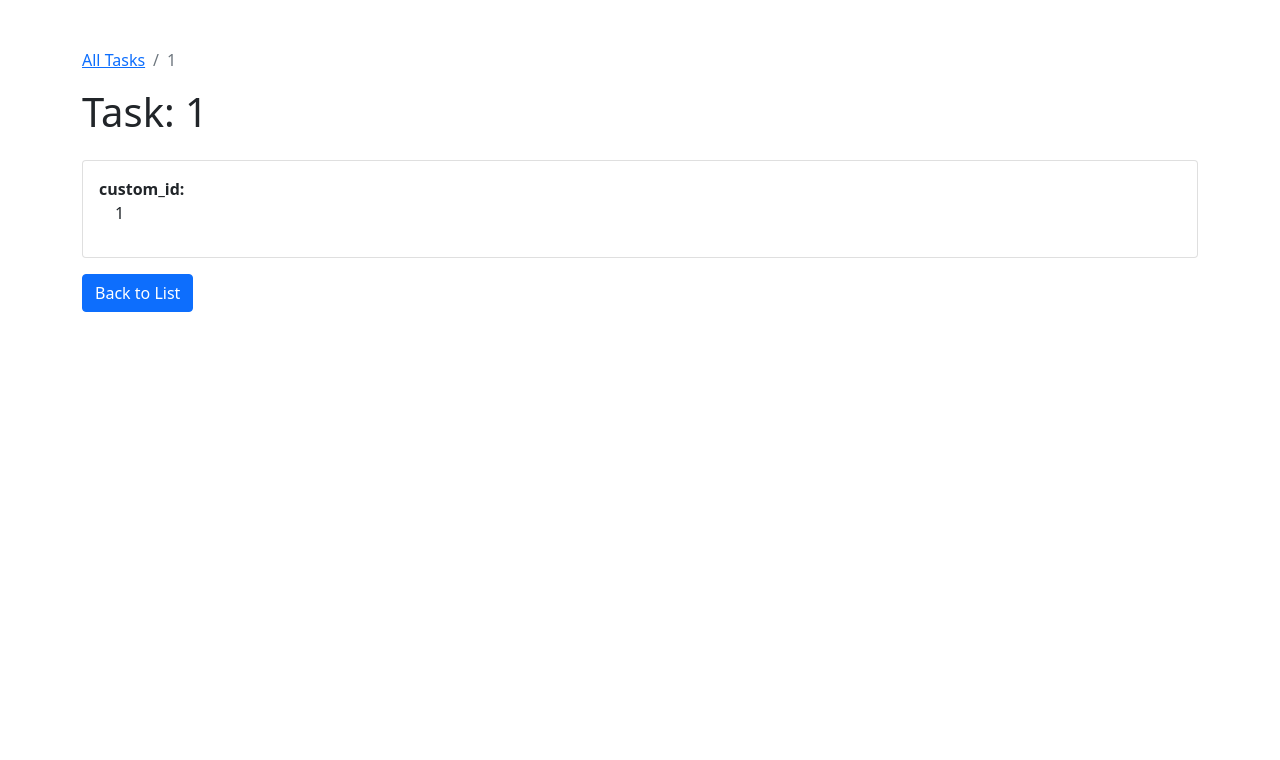
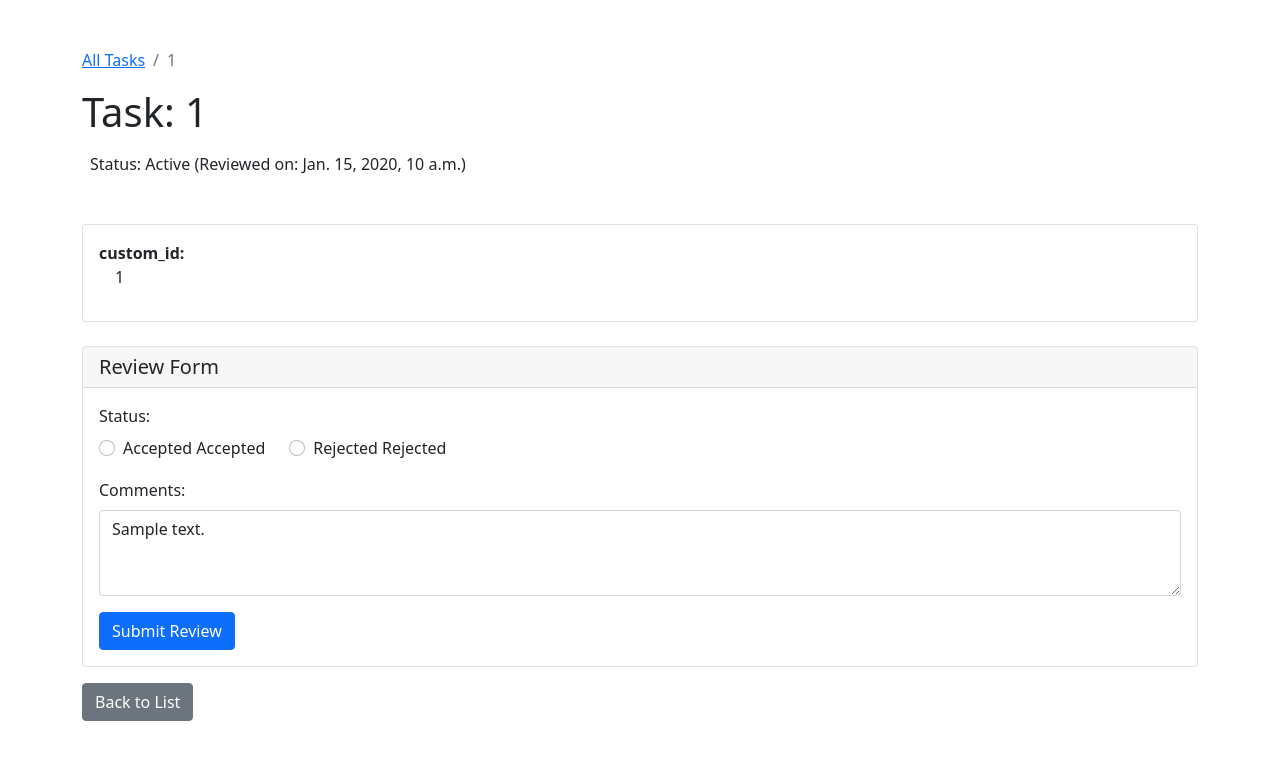
Before and after one commit to poldrack/ontology-browser, a Django app: page /task/1/ in a window 1280 px wide. Shown: the top 760 px of the page. Run offline with Django 5.2, Linux system fonts and the light colour scheme; tables that the repository leaves empty hold one stand-in row (values such as "Sample post"); a database or web service that is not in the repository returns one stand-in record (values such as "Sample title").

```diff
--- a/ontology_browser/browser/forms.py
+++ b/ontology_browser/browser/forms.py
@@ -21,3 +21,22 @@ class SearchForm(forms.Form):
             'class': 'form-select'
         })
     )
+
+class ReviewForm(forms.Form):
+    status = forms.ChoiceField(
+        choices=[
+            ('accepted', 'Accepted'),
+            ('rejected', 'Rejected')
+        ],
+        widget=forms.RadioSelect(attrs={
+            'class': 'form-check-input'
+        })
+    )
+    comment = forms.CharField(
+        required=False,
+        widget=forms.Textarea(attrs={
+            'class': 'form-control',
+            'rows': 3,
+            'placeholder': 'Enter your review comments here...'
+        })
+    )
--- a/ontology_browser/browser/mongodb_utils.py
+++ b/ontology_browser/browser/mongodb_utils.py
@@ -1,5 +1,6 @@
 from pymongo import MongoClient
 from django.conf import settings
+import datetime
 
 def get_mongodb_connection():
     """Establish connection to MongoDB"""
@@ -44,3 +45,25 @@ def get_task_by_id(task_id):
     """Get a specific task by its custom_id"""
     collection = get_ontology_collection()
     return collection.find_one({'custom_id': task_id})
+
+def save_review(task_id, status, comment):
+    """Save or update review for a task"""
+    collection = get_ontology_collection()
+    collection.update_one(
+        {'custom_id': task_id},
+        {
+            '$set': {
+                'review_status': status,
+                'review_comment': comment,
+                'review_date': datetime.datetime.now()
+            }
+        }
+    )
+
+
+def load_jsonl_to_mongodb(jsonl_path, database_name, collection_name):
+    """Coordinates the loading of JSONL data into MongoDB."""
+    collection = get_mongodb_collection(database_name, collection_name)
+    clear_collection(collection)  # Clear existing data
+    documents = read_jsonl_file(jsonl_path)
+    insert_documents(collection, documents)
--- a/ontology_browser/browser/templates/browser/task_detail.html
+++ b/ontology_browser/browser/templates/browser/task_detail.html
@@ -4,6 +4,22 @@
 <head>
     <title>Task Detail - {{ task.custom_id }}</title>
     <link href="https://cdn.jsdelivr.net/npm/bootstrap@5.1.3/dist/css/bootstrap.min.css" rel="stylesheet">
+    <style>
+        .review-status {
+            padding: 0.5em;
+            border-radius: 4px;
+            display: inline-block;
+            margin-bottom: 1em;
+        }
+        .status-accepted {
+            background-color: #d4edda;
+            color: #155724;
+        }
+        .status-rejected {
+            background-color: #f8d7da;
+            color: #721c24;
+        }
+    </style>
 </head>
 <body>
     <div class="container mt-5">
@@ -16,9 +32,19 @@
 
         <h1>Task: {{ task.custom_id }}</h1>
 
+        {% if task.review_status %}
+        <div class="review-status status-{{ task.review_status }}">
+            Status: {{ task.review_status|title }}
+            {% if task.review_date %}
+            (Reviewed on: {{ task.review_date }})
+            {% endif %}
+        </div>
+        {% endif %}
+
         <div class="card mt-4">
             <div class="card-body">
                 {% for key, value in task.items %}
+                    {% if key != 'review_status' and key != 'review_comment' and key != 'review_date' %}
                     <div class="mb-3">
                         <strong>{{ key }}:</strong>
                         <div class="ms-3">
@@ -29,11 +55,41 @@
                             {% endif %}
                         </div>
                     </div>
+                    {% endif %}
                 {% endfor %}
             </div>
         </div>
 
-        <a href="{% url 'task_list' %}" class="btn btn-primary mt-3">Back to List</a>
+        <div class="card mt-4">
+            <div class="card-header">
+                <h3 class="card-title h5 mb-0">Review Form</h3>
+            </div>
+            <div class="card-body">
+                <form method="post">
+                    {% csrf_token %}
+                    <div class="mb-3">
+                        <label class="form-label">Status:</label>
+                        <div class="d-flex gap-4">
+                            {% for radio in review_form.status %}
+                            <div class="form-check">
+                                {{ radio }}
+                                <label class="form-check-label" for="{{ radio.id_for_label }}">
+                                    {{ radio.choice_label }}
+                                </label>
+                            </div>
+                            {% endfor %}
+                        </div>
+                    </div>
+                    <div class="mb-3">
+                        <label class="form-label">Comments:</label>
+                        {{ review_form.comment }}
+                    </div>
+                    <button type="submit" class="btn btn-primary">Submit Review</button>
+                </form>
+            </div>
+        </div>
+
+        <a href="{% url 'task_list' %}" class="btn btn-secondary mt-3">Back to List</a>
     </div>
 </body>
 </html>
--- a/ontology_browser/browser/views.py
+++ b/ontology_browser/browser/views.py
@@ -1,7 +1,7 @@
-from django.shortcuts import render
+from django.shortcuts import render, redirect
 from django.http import JsonResponse
-from .mongodb_utils import get_ontology_collection, search_ontology, get_all_tasks, get_task_by_id
-from .forms import SearchForm
+from .mongodb_utils import get_ontology_collection, search_ontology, get_all_tasks, get_task_by_id, save_review
+from .forms import SearchForm, ReviewForm
 
 # Create your views here.
 
@@ -48,6 +48,25 @@ def task_detail(request, task_id):
     task = get_task_by_id(task_id)
     if task is None:
         raise Http404("Task not found")
+
+    if request.method == 'POST':
+        form = ReviewForm(request.POST)
+        if form.is_valid():
+            save_review(
+                task_id,
+                form.cleaned_data['status'],
+                form.cleaned_data['comment']
+            )
+            return redirect('task_detail', task_id=task_id)
+    else:
+        # Pre-fill form with existing review if it exists
+        initial_data = {
+            'status': task.get('review_status', ''),
+            'comment': task.get('review_comment', '')
+        }
+        form = ReviewForm(initial=initial_data)
+
     return render(request, 'browser/task_detail.html', {
-        'task': task
+        'task': task,
+        'review_form': form
     })
--- a/pyproject.toml
+++ b/pyproject.toml
@@ -7,6 +7,7 @@ requires-python = ">=3.12"
 dependencies = [
     "pymongo>=4.10.1",
     "django>=5.1.3",
+    "matplotlib>=3.9.2",
 ]
 
 [build-system]
```
Lines whose indentation alone changed are shown as unchanged.
